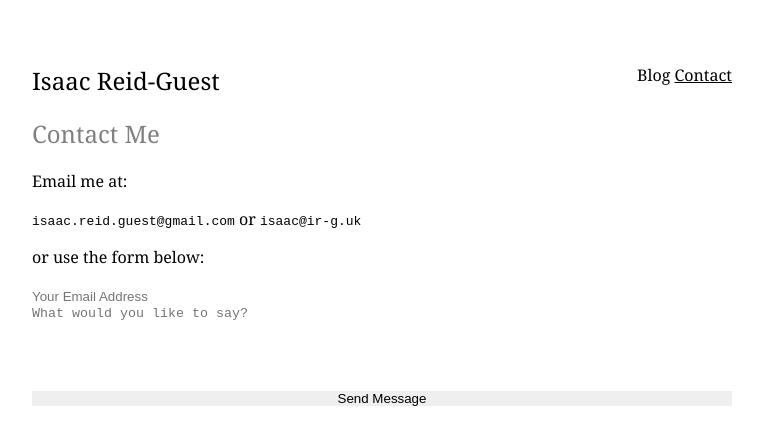
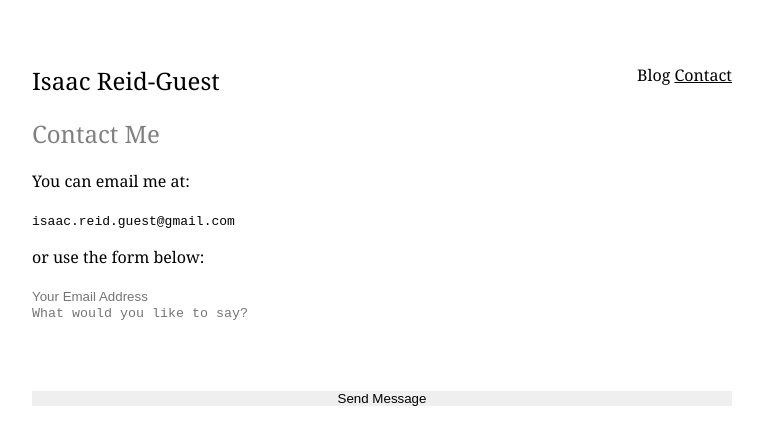
Before and after one commit to ir-g/ir-g.github.io, a Jekyll site: the page built from contact.md, in a window 1280 px wide. Shown: the top 445 px of the page, without its empty margins (258-1021 px from the left). Built offline with Jekyll 4.4.1, drawn with Linux system fonts in a browser that asks for light colours.

Commit message:
Update contact.md

```diff
--- a/contact.md
+++ b/contact.md
@@ -5,9 +5,9 @@ title: Contact Me
 
 ## Contact Me
 
-Email me at:
+You can email me at:
 
-`isaac.reid.guest@gmail.com` or `isaac@ir-g.uk`
+`isaac.reid.guest@gmail.com`
 
 or use the form below:
 
```
